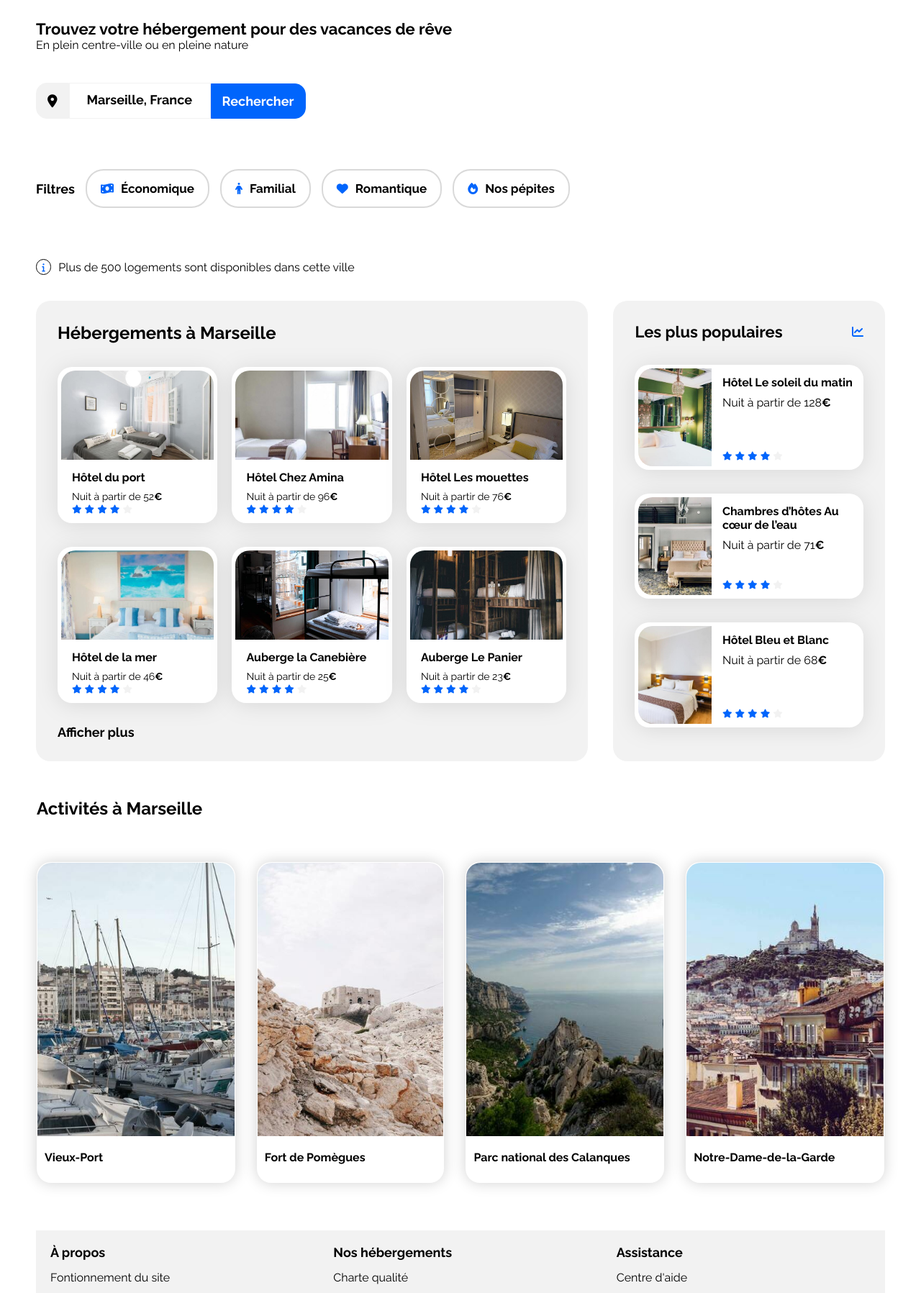
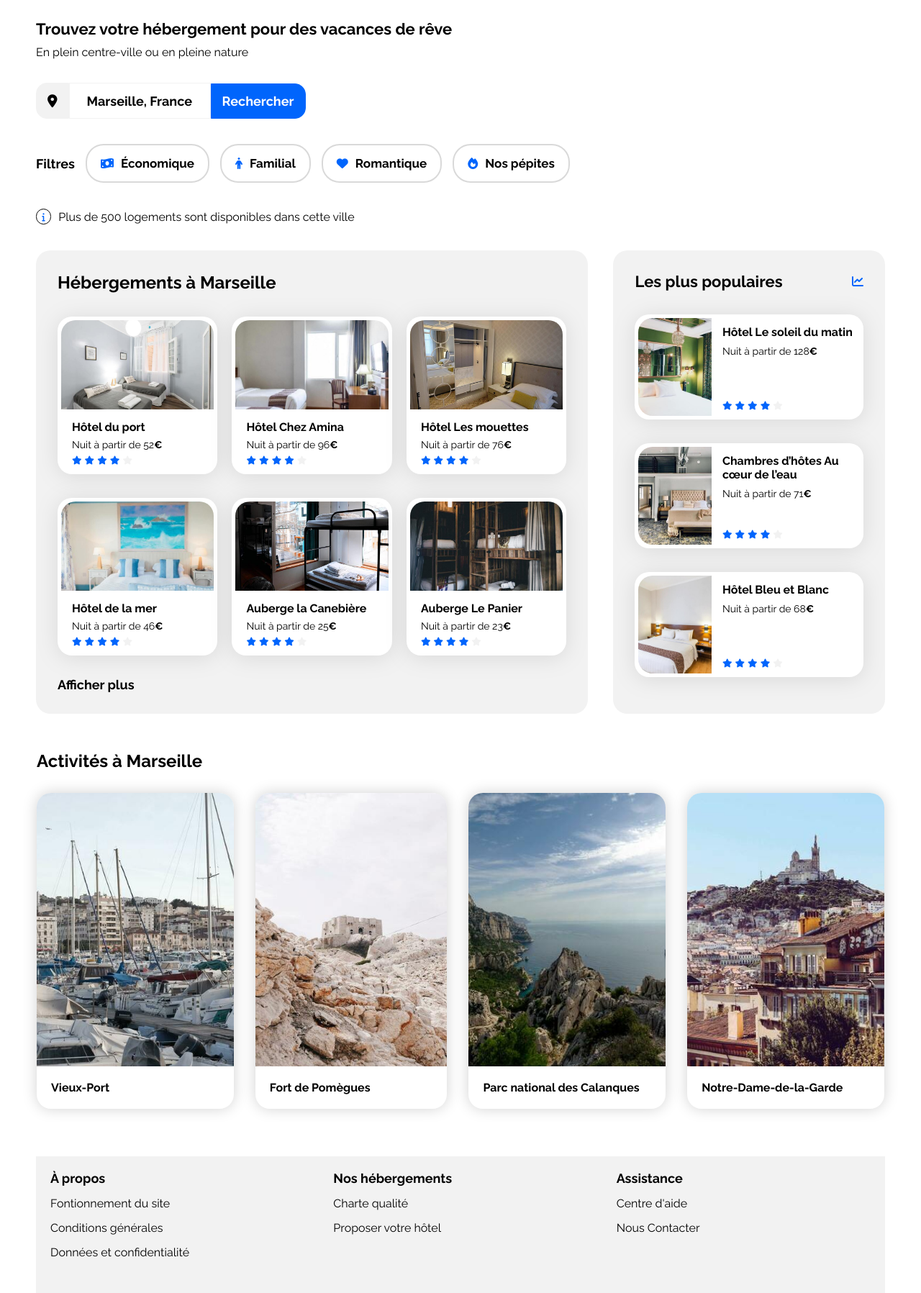
Before and after one commit to HugEau/OCR-Projet3-Booki, a plain HTML site: page index.html in a window 1280 px wide. Shown: the part 82-1879 px from the top of the page at 72% size. Drawn offline with Linux system fonts and the light colour scheme.

Commit message:
Updated Code
Corrections made on Responsive Design and small details

```diff
--- a/css/style.css
+++ b/css/style.css
@@ -125,6 +125,7 @@ nav a:hover {
     flex-direction: column;
     align-items: flex-start;
     align-self: stretch;
+    gap: 10px;
 }
 
 .infoTxt h1 {
@@ -155,7 +156,6 @@ nav a:hover {
 form {
     display: flex;
     align-items: center;
-    margin-bottom: 35px;
 }
 
 i.fa-solid.fa-location-dot {
@@ -172,6 +172,9 @@ input {
     height: 20px;
     padding: 14px 24px;
     border: 1px solid #F2F2F2;
+    color: black;
+    font-size: 18px;
+    font-weight: bold;
 }
 
 ::placeholder {
@@ -210,7 +213,6 @@ i.fa-solid.fa-magnifying-glass {
     display: flex;
     gap: 15px;
     align-items: center;
-    margin-bottom: 35px;
 }
 
 .FiltreRow p {
@@ -327,11 +329,12 @@ a {
 }
 
 .hebergements-cards .card-title {
-    margin-bottom: 4px;
+    margin-bottom: 2px;
 }
 
 .hebergements-cards .card-subtitle {
     margin: 0;
+    margin-bottom: 4px;
 }
 
 .hebergements-cards .card-rating {
@@ -400,6 +403,7 @@ h3 {
 
 .populaires-cards .card-subtitle {
     margin: 0;
+    font-size: 14px;
 }
 
 .populaires-cards .card-rating {
@@ -414,7 +418,6 @@ h3 {
     margin-top: 50px;
     margin-bottom: 35px;
     border: 1px solid transparent;
-    gap: 30px;
 }
 
 .presentationCards {
@@ -427,7 +430,6 @@ h3 {
 
 .presentationCards section {
     margin-top: 30px;
-    border: 1px solid transparent;
     border-radius: 20px 20px 20px 20px;
     display:flex;
     flex-direction: column;
@@ -449,6 +451,7 @@ h3 {
 
 .presentationCards h3 {
     color: #000;
+    padding: 0 10px;
     /* Card/Title */
     font-family: Raleway;
     font-size: 1em;
@@ -598,6 +601,7 @@ footer {
     .main-container {
         width: 100%;
         max-width: 768px;
+        min-width: 100%;
         margin: 30px 0 0 0;
         padding: 0;
         box-sizing: border-box;
@@ -678,11 +682,11 @@ footer {
     }
 
     .FiltreRow2 {
-        width: 115px;
+        width: 95px;
     }
 
     .FiltreRow2 p {
-        font-size: 14px;
+        font-size: 12px;
 
     }
 
@@ -704,8 +708,9 @@ footer {
     }
     .hebergements-cards {
         display:flex;
-        flex-direction: row;
+        flex-direction: column;
         flex-wrap: wrap;
+        align-content: center;
         gap:30px;
     }
 
--- a/index.html
+++ b/index.html
@@ -172,14 +172,14 @@
                             </div>
                         </a>
                         <div class="AfficherPlus">
-                            <p>Afficher plus</p>
+                            <a href="#"><p>Afficher plus</p></a>
                         </div>
                     </div>
                 </section>
                 <section class="populaires">
-                    <div class="populaires-title" id="Act">
+                    <div class="populaires-title">
                         <h2 class="section-title">Les plus populaires</h2>
-                        <i class="fa-solid fa-chart-line" aria-hidden="true"></i>
+                        <a href="#"> <i class="fa-solid fa-chart-line" aria-hidden="true"></i> </a>
                     </div>
                     <div class="populaires-cards">
                         <a href="#">
@@ -275,19 +275,19 @@
         <footer>
             <div class="footerColumn">
                 <h4>À propos</h4>
-                <h5>Fontionnement du site</h5>
-                <h5>Conditions générales</h5>
-                <h5>Données et confidentialité</h5>
+                <a href="#"><h5>Fontionnement du site</h5></a>
+                <a href="#"><h5>Conditions générales</h5></a>
+                <a href="#"><h5>Données et confidentialité</h5></a>
             </div>
             <div class="footerColumn">
                 <h4>Nos hébergements</h4>
-                <h5>Charte qualité</h5>
-                <h5>Proposer votre hôtel</h5>
+                <a href="#"><h5>Charte qualité</h5></a>
+                <a href="#"><h5>Proposer votre hôtel</h5></a>
             </div>
             <div class="footerColumn">
                 <h4>Assistance</h4>
-                <h5>Centre d'aide</h5>
-                <h5>Nous Contacter</h5>
+                <a href="#"><h5>Centre d'aide</h5></a>
+                <a href="#"><h5>Nous Contacter</h5></a>
             </div>
         </footer>
     </div>
```
Also changed, not shown: 1 other file.
